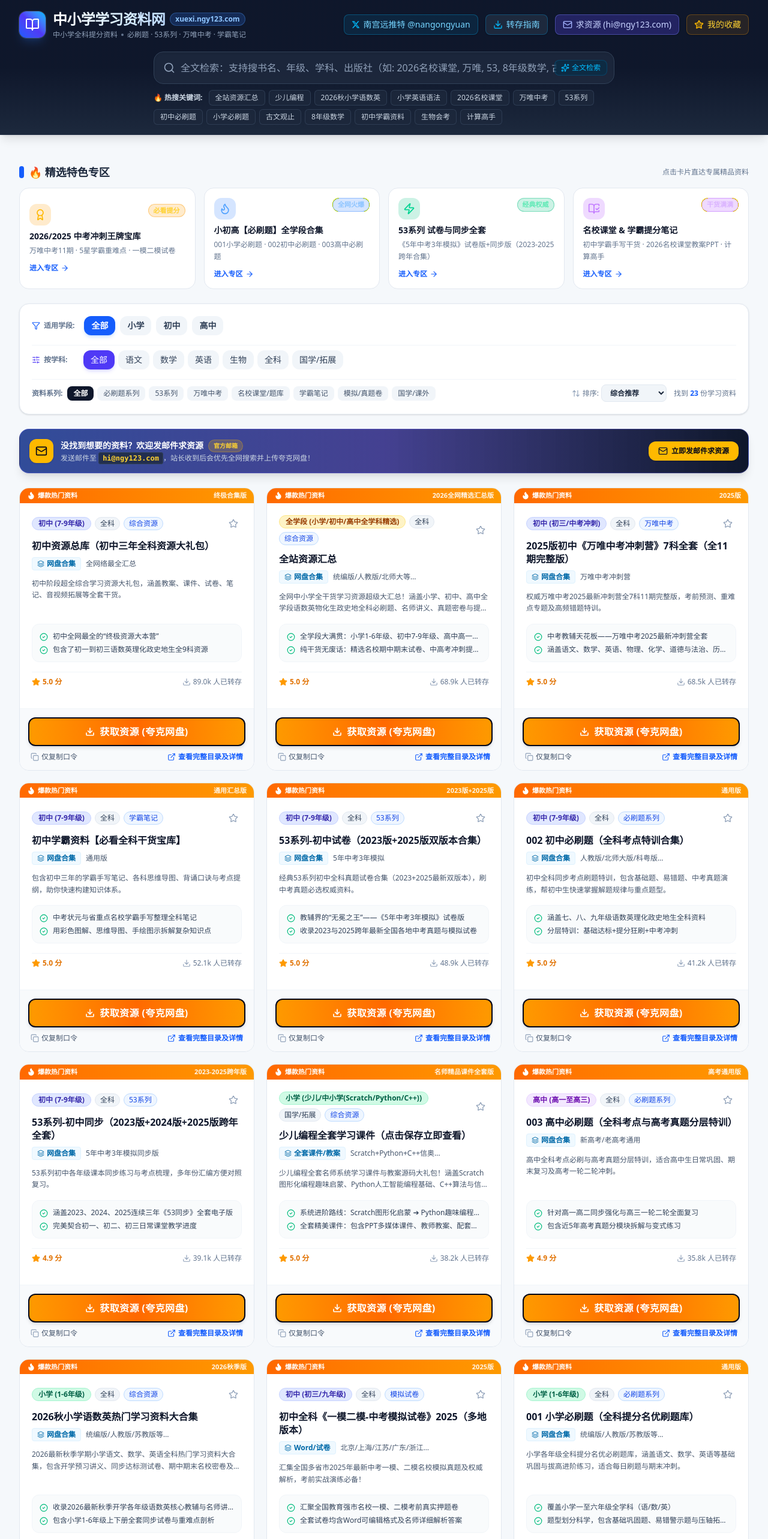
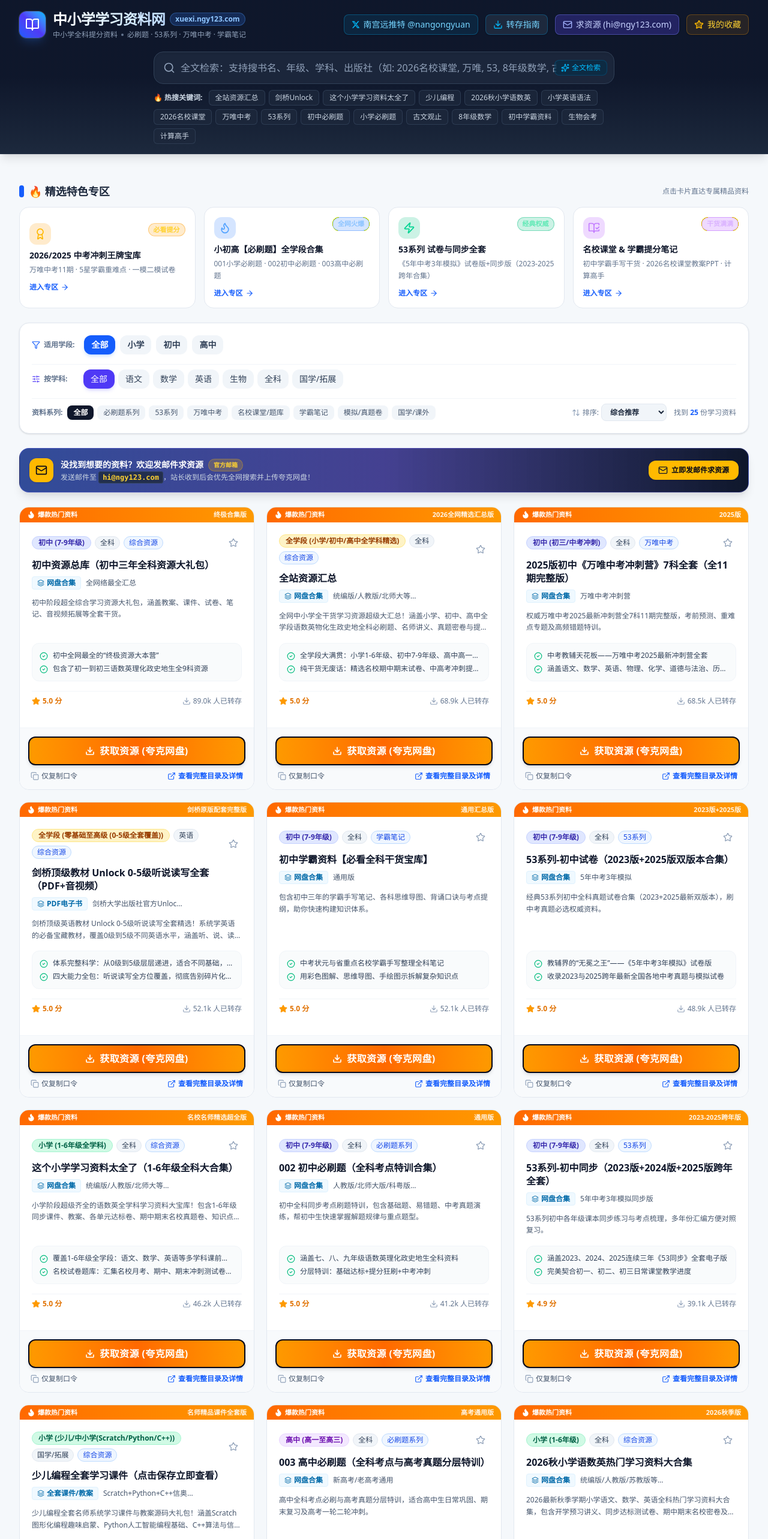
Before and after one commit to ngyngy/xuexi, a React (Vite) app: page / in a window 1280 px wide. Shown: the top 2566 px of the page at 60% size. Built offline with nearby package versions, Linux system fonts and the light colour scheme.

Commit message:
feat: add elementary school and English resources
Add new comprehensive learning resources for primary school (grades 1-6) and the complete Cambridge Unlock textbook series (levels 0-5) to the repository.

```diff
--- a/src/data/resources.ts
+++ b/src/data/resources.ts
@@ -66,6 +66,70 @@ export const RESOURCES_DATA: Resource[] = [
     isHot: true,
     isFeatured: true,
     tags: ['少儿编程', 'Scratch课件', 'Python编程', 'C++信奥赛', '全套课件', '教案源码', '夸克网盘']
+  },
+  {
+    id: 'res-024',
+    title: '这个小学学习资料太全了（1-6年级全科大合集）',
+    grade: '小学',
+    gradeDetail: '1-6年级全学科',
+    subject: '全科',
+    series: '综合资源',
+    version: '名校名师精选超全版',
+    edition: '统编版/人教版/北师大等通用',
+    format: '网盘合集',
+    quarkUrl: 'https://pan.quark.cn/s/929ad4163378',
+    description: '小学阶段超级齐全的语数英全学科学习资料大宝库！包含1-6年级同步课件、教案、各单元达标卷、期中期末名校真题卷、知识点梳理及小升初冲刺复习资料。（本资源由wangpan8.com提供）',
+    highlights: [
+      '覆盖1-6年级全学段：语文、数学、英语等多学科课前预习、同步巩固与课后培优',
+      '名校试卷题库：汇集名校月考、期中、期末冲刺测试卷，配完整解析及评分标准',
+      '提分干货合集：重点公式速记、看图写话与满分作文范文、英语高频词汇语法大全',
+      '夸克网盘极速转存：按年级学科细致分类，手机/平板/电脑均可随时转存打印'
+    ],
+    contents: [
+      '【小学语文】1-6年级拼音字词、阅读理解技巧、古诗词背诵、作文范文与素材库',
+      '【小学数学】口算速算拔高、常考几何题型、奥数思维培优、单元重难点解析',
+      '【小学英语】自然拼读视频/课件、人教/外研版教材音频、语法速记手册与精炼题',
+      '【试卷密卷】全国名校期末全真模拟卷、小升初重点中学招生真题密卷'
+    ],
+    recommendedFor: '适用于小学1-6年级学生日常学习与期末冲刺，教师备课教学，以及家长辅导使用。',
+    rating: 4.98,
+    downloadCount: 46200,
+    updatedAt: '2026-08',
+    isHot: true,
+    isFeatured: true,
+    tags: ['这个小学学习资料太全了', '小学全科', '1-6年级', '网盘合集', '名校试卷', 'wangpan8.com', '夸克网盘']
+  },
+  {
+    id: 'res-025',
+    title: '剑桥顶级教材 Unlock 0-5级听说读写全套（PDF+音视频）',
+    grade: '全学段',
+    gradeDetail: '零基础至高级 (0-5级全套覆盖)',
+    subject: '英语',
+    series: '综合资源',
+    version: '剑桥原版配套完整版',
+    edition: '剑桥大学出版社官方Unlock原版',
+    format: 'PDF电子书',
+    quarkUrl: 'https://pan.quark.cn/s/483c6dbfecc8',
+    description: '剑桥顶级英语教材 Unlock 0-5级听说读写全套精选！系统学英语的必备宝藏教材，覆盖0级到5级不同英语水平，涵盖听、说、读、写全方位，配有高清PDF电子书、原版视频和音频资料，比碎片化学习更系统省心。（本资源由wangpan8.com提供）',
+    highlights: [
+      '体系完整科学：从0级到5级层层递进，适合不同基础，循序渐进不走弯路',
+      '四大能力全包：听说读写全方位覆盖，彻底告别碎片化与机械式背单词',
+      '配套多媒体齐全：内含高清PDF电子教材、原版视频讲解与高保真音频磨耳朵',
+      '权威高效提分：剑桥原版权威认证，适合自学进阶、雅思托福打底及日常英语提分'
+    ],
+    contents: [
+      '【Unlock 0-5级全套PDF】学生用书（Student Book）、教师用书（Teacher Book）及练习册',
+      '【原版音频合集】全套高清听力音频MP3、发音纠正与听力磨耳朵素材',
+      '【配套视频资源】Discovery原版科普纪录片配套视频、口语情景互动视频',
+      '【辅导资源】核心词汇表（Wordlist）、单元测试卷与官方完整答案解析'
+    ],
+    recommendedFor: '适用于想系统提升英语听说读写能力的学生、英语自学者、考级备考者以及英语教师教学备课。',
+    rating: 4.99,
+    downloadCount: 52100,
+    updatedAt: '2026-08',
+    isHot: true,
+    isFeatured: true,
+    tags: ['剑桥Unlock', 'Unlock听说读写', '0-5级全套', '英语原版教材', '剑桥英语', 'PDF音视频', 'wangpan8.com', '夸克网盘']
   },
   {
     id: 'res-020',
@@ -749,6 +813,8 @@ export const RESOURCES_DATA: Resource[] = [
 
 export const HOT_SEARCH_TAGS = [
   '全站资源汇总',
+  '剑桥Unlock',
+  '这个小学学习资料太全了',
   '少儿编程',
   '2026秋小学语数英',
   '小学英语语法',
```
